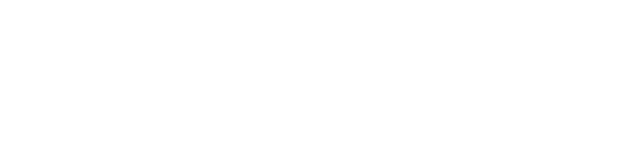
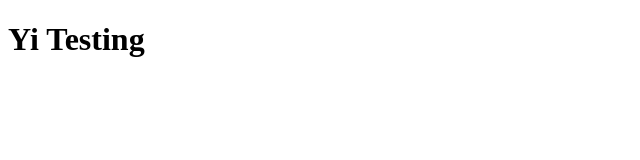
Before and after one commit to efree56/YiTesting, a plain HTML site: page index.html in a window 1280 px wide. Shown: the whole page, without its empty margins (0-640 px from the left). Drawn offline with Linux system fonts and the light colour scheme.

Commit message:
added <h1>

```diff
--- a/index.html
+++ b/index.html
@@ -5,6 +5,6 @@
         <title>Testing</title>
     </head>
     <body>
-
+        <h1>Yi Testing</h1>
     </body>
 </html>
```
